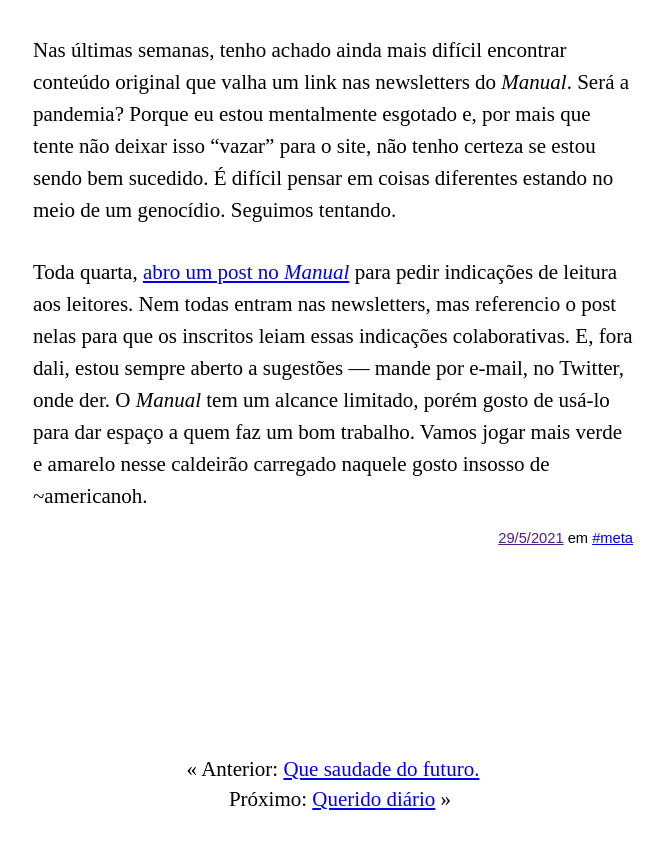
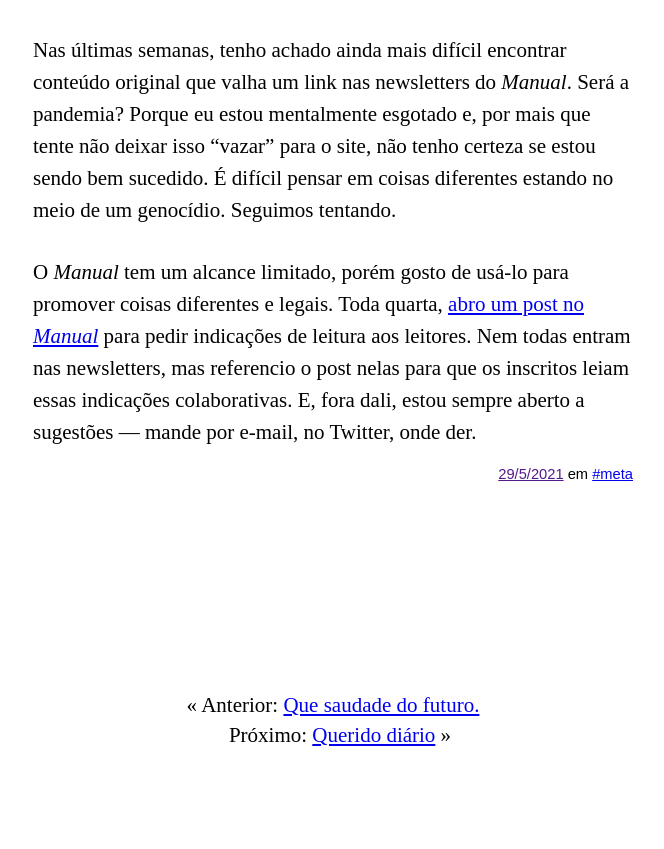
Before and after one commit to rghedin/rghedin.github.io, a Jekyll site: the page built from _posts/2021/2021-05-29-ingles-cobertura-tecnologia.md, in a window 1280 px wide and 900 px high, scrolled down 1998 px. Shown: the top 849 px of the window, without its empty margins (307-971 px from the left). Built offline with Jekyll 4.4.1, drawn with Linux system fonts in a browser that asks for light colours.

Commit message:
Mais alterações no post "O inglês e a cobertura de tecnologia"

```diff
--- a/_posts/2021/2021-05-29-ingles-cobertura-tecnologia.md
+++ b/_posts/2021/2021-05-29-ingles-cobertura-tecnologia.md
@@ -20,4 +20,4 @@ Tal cuidado se estende à nossa atuação em curadoria, manifesta nas newsletter
 
 Nas últimas semanas, tenho achado ainda mais difícil encontrar conteúdo original que valha um link nas newsletters do _Manual_. Será a pandemia? Porque eu estou mentalmente esgotado e, por mais que tente não deixar isso “vazar” para o site, não tenho certeza se estou sendo bem sucedido. É difícil pensar em coisas diferentes estando no meio de um genocídio. Seguimos tentando.
 
-Toda quarta, [abro um post no _Manual_](https://manualdousuario.net/tag/indicacoes-de-leitura/) para pedir indicações de leitura aos leitores. Nem todas entram nas newsletters, mas referencio o post nelas para que os inscritos leiam essas indicações colaborativas. E, fora dali, estou sempre aberto a sugestões — mande por e-mail, no Twitter, onde der. O _Manual_ tem um alcance limitado, porém gosto de usá-lo para dar espaço a quem faz um bom trabalho. Vamos jogar mais verde e amarelo nesse caldeirão carregado naquele gosto insosso de ~americanoh.
+O _Manual_ tem um alcance limitado, porém gosto de usá-lo para promover coisas diferentes e legais. Toda quarta, [abro um post no _Manual_](https://manualdousuario.net/tag/indicacoes-de-leitura/) para pedir indicações de leitura aos leitores. Nem todas entram nas newsletters, mas referencio o post nelas para que os inscritos leiam essas indicações colaborativas. E, fora dali, estou sempre aberto a sugestões — mande por e-mail, no Twitter, onde der.
```
